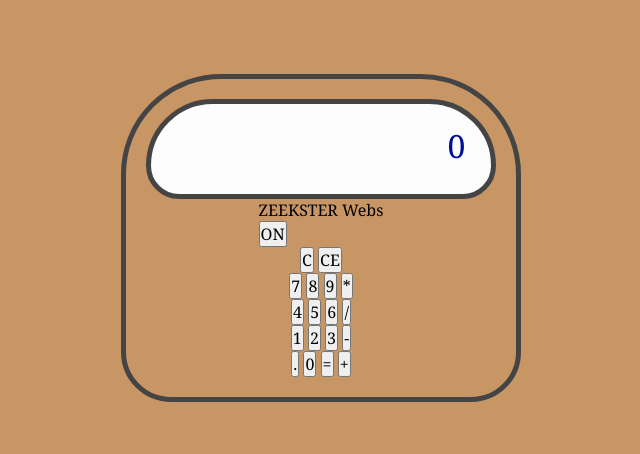
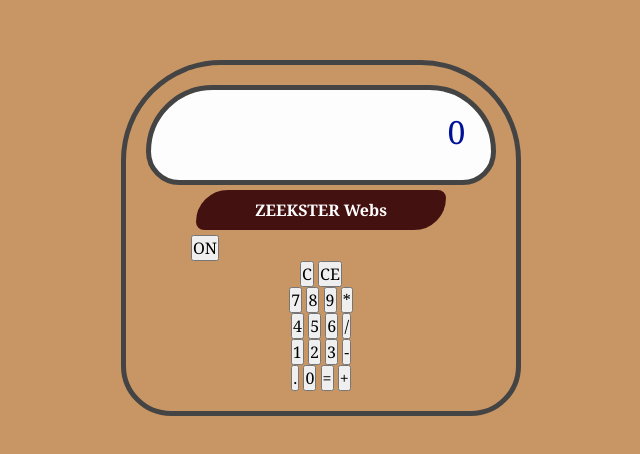
Before and after one commit to zlake23/calculator-app, a plain HTML site: page index.html in a window 1280 px wide. Shown: the part 162-616 px from the top of the page, without its empty margins (319-959 px from the left). Drawn offline with Linux system fonts and the light colour scheme.

Commit message:
Style changes to brand logo

```diff
--- a/style.css
+++ b/style.css
@@ -56,3 +56,16 @@ body {
     font-size: 2rem;
     overflow: hidden;
 }
+
+.calc-brand {
+    background: #441111;
+    color: #fdfdfd;
+    border: solid 3px #441111;
+    padding: 5px;
+    border-radius: 100px 25px;
+    width: 250px;
+    padding: 6px;
+    margin: 5px;
+    text-align: center;
+    font-weight: bold;
+}
```
